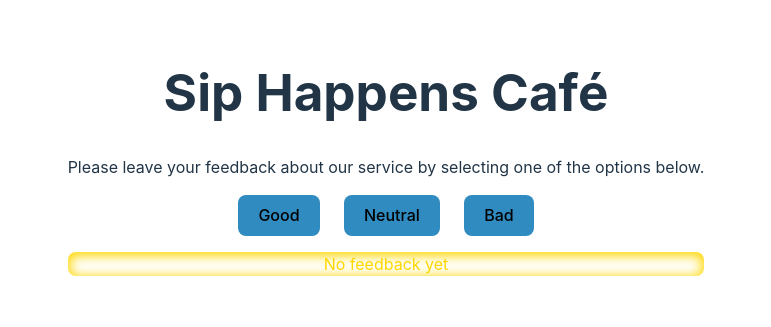
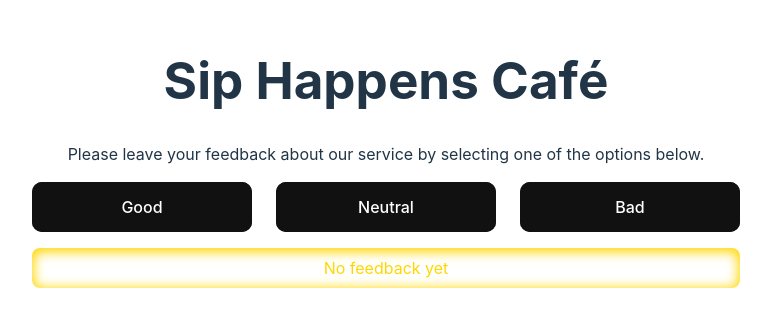
Before and after one commit to INNA-KUSHNIRR1/goit-react-hw-02, a React (Vite) app: page / in a window 1280 px wide. Shown: the part 239-566 px from the top of the page, without its empty margins (254-1025 px from the left). Built offline with nearby package versions, Linux system fonts and the light colour scheme.

Commit message:
change css

```diff
--- a/src/components/Feedback/Feedback.module.css
+++ b/src/components/Feedback/Feedback.module.css
@@ -1,11 +1,12 @@
 .boxFeedback {
   font-size: 18px;
   margin-top: 40px;
-  box-shadow: 0 1px 15px 4px rgb(83, 83, 94);
+  box-shadow: 0 2px 12px 2px rgba(255, 217, 0, 0.884);
 }
 .typeFeedback {
+  background-color: black;
   padding: 8px;
-  box-shadow: 0 -10px 15px 4px rgb(83, 83, 94);
+  box-shadow: inset 0 2px 12px 2px gold;
 }
 .span {
   font-weight: 600;
--- a/src/components/Notification/Notification.module.css
+++ b/src/components/Notification/Notification.module.css
@@ -1,4 +1,5 @@
 .notification {
+  padding: 8px;
   border-radius: 8px;
   color: gold;
   box-shadow: inset 0 2px 12px 2px gold;
--- a/src/components/Options/Options.jsx
+++ b/src/components/Options/Options.jsx
@@ -4,7 +4,7 @@
   return (
     <div className={style.options}>
       <button
-        className={style.optionBtn}
+        className={style.glowOnHover}
         onClick={() => {
           updateFeedback("good");
         }}
@@ -12,7 +12,7 @@
         Good
       </button>
       <button
-        className={style.optionBtn}
+        className={style.glowOnHover}
         onClick={() => {
           updateFeedback("neutral");
         }}
@@ -20,7 +20,7 @@
         Neutral
       </button>
       <button
-        className={style.optionBtn}
+        className={style.glowOnHover}
         onClick={() => {
           updateFeedback("bad");
         }}
--- a/src/components/Options/Options.module.css
+++ b/src/components/Options/Options.module.css
@@ -5,16 +5,94 @@
   justify-content: center;
 }
 .optionBtn {
-  /* border: none; */
-  background-color: rgb(48, 139, 192);
+  box-shadow: inset 0 2px 12px 2px rgb(245, 7, 7);
+  border: none;
+  background-color: black;
   transition: transform 250ms ease-in-out, background-color 250ms ease-in-out;
 }
 .optionBtn:hover,
 .optionBtn:focus {
   outline: none;
-  background-color: rgb(26, 109, 156);
-  transform: scale(1.05);
-  box-shadow: 0 1px 15px 4px rgb(83, 83, 94);
+  background-color: black;
+  box-shadow: 0 2px 12px 2px rgb(245, 7, 7), inset 0 2px 12px 5px rgb(245, 7, 7);
   transition: box-shadow 0.3s;
-  border: 1px solid rgb(29, 24, 24);
 }
+
+.glowOnHover {
+  width: 220px;
+  height: 50px;
+  border: none;
+  outline: none;
+  color: #fff;
+  background: #111;
+  cursor: pointer;
+  position: relative;
+  z-index: 0;
+  border-radius: 10px;
+}
+
+.glowOnHover:before {
+  content: "";
+  background: linear-gradient(
+    45deg,
+    #ff0000,
+    #ff7300,
+    #fffb00,
+    #48ff00,
+    #00ffd5,
+    #002bff,
+    #7a00ff,
+    #ff00c8,
+    #ff0000
+  );
+  position: absolute;
+  top: -2px;
+  left: -2px;
+  background-size: 400%;
+  z-index: -1;
+  filter: blur(5px);
+  width: calc(100% + 4px);
+  height: calc(100% + 4px);
+  animation: glowing 20s linear infinite;
+  opacity: 0;
+  transition: opacity 0.3s ease-in-out;
+  border-radius: 10px;
+}
+
+.glowOnHover:active {
+  color: #000;
+}
+.glowOnHover:focus {
+  outline: none;
+}
+.glowOnHover:active:after {
+  background: transparent;
+}
+
+.glowOnHover:hover:before {
+  opacity: 1;
+}
+
+.glowOnHover:after {
+  z-index: -1;
+  content: "";
+  position: absolute;
+  width: 100%;
+  height: 100%;
+  background: #111;
+  left: 0;
+  top: 0;
+  border-radius: 10px;
+}
+
+@keyframes glowing {
+  0% {
+    background-position: 0 0;
+  }
+  50% {
+    background-position: 400% 0;
+  }
+  100% {
+    background-position: 0 0;
+  }
+}
```
